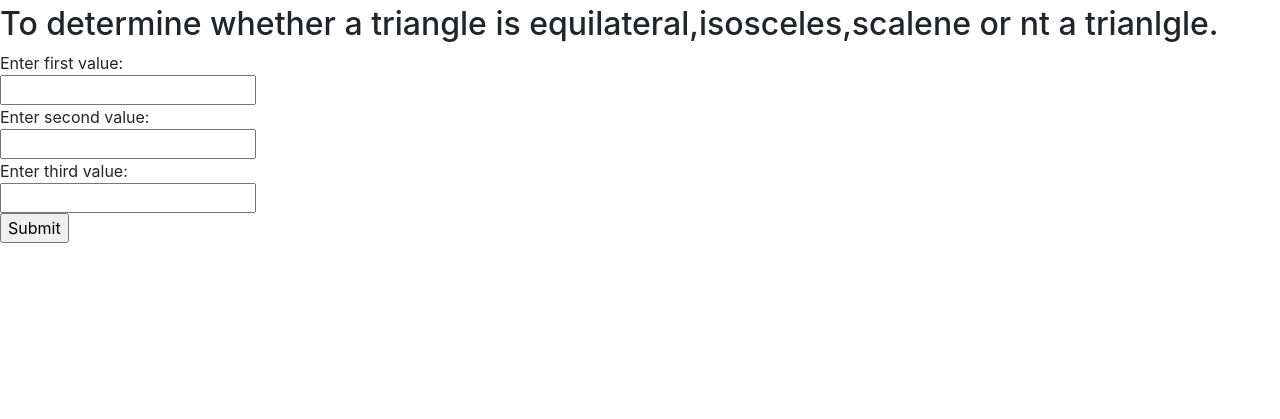
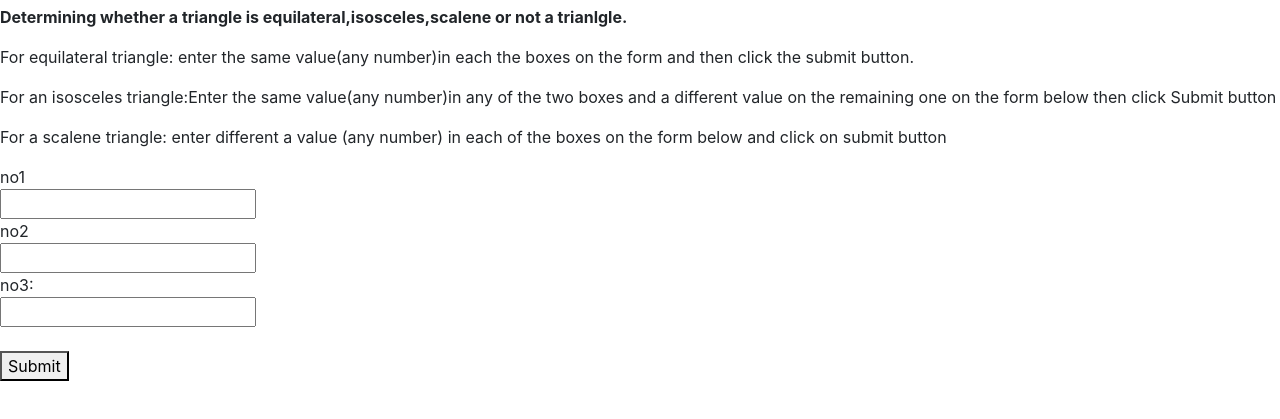
Before and after one commit to Eccie-K/T-TRACKER, a plain HTML site: page index.html in a window 1280 px wide. Shown: the part 51-470 px from the top of the page. Drawn offline with Linux system fonts and the light colour scheme; files that its build step writes are made by us from their sources.

Commit message:
added js.html

```diff
--- a/index.html
+++ b/index.html
@@ -3,23 +3,48 @@
 
 <head>
   <meta charset="utf-8">
-  <title>Bootstrap</title>
+  <title>triangletracker</title>
   <link href="css/styles.css" rel="stylesheet" type="text/css">
   <link href="css/bootstrap.css" rel="stylesheet" type="text/css">
+  <link rel="stylesheet" href="js/script.js">
 </head>
 
 <body>
   <h1>TRIANGLE TRACKER</h1>
-  <h2>To determine whether a triangle is equilateral,isosceles,scalene or nt a trianlgle.</h2>
+  <p><b>Determining whether a triangle is equilateral,isosceles,scalene or not a trianlgle.</b></p>
+
+  <p>For equilateral triangle: enter the same value(any number)in each the boxes on the form and then click the submit button.</p>
+  <p>For an isosceles triangle:Enter the same value(any number)in any of the two boxes and a different value on the remaining one on the form below then click Submit button</p>
+  <p>For a scalene triangle: enter different a value (any number) in each of the boxes on the form below and click on submit button</p>
   <form>
-    Enter first value:<br>
-    <input type="number" value="Firstvalue"><br>
-    Enter second value:<br>
-    <input type="number" value="Secondvalue"><br>
-    Enter third value:<br>
-    <input type="number" value="Thirdvalue"><br>
-    <input type="submit" value="Submit">
+      no1<br>
+    <input type="no1" name="firstname" value="" id="no1">
+    <br>
+    no2<br>
+    <input type="no2" name="firstname" value="" id="no2">
+    <br>
+      no3:<br>
+    <input type="no3" name="lastname" value="" id="no3">
+    <br>
+    <br>
+  <button onclick="myFunction()">Submit</button>
   </form>
+<script>
+  function myFunction(){
+var no1= parseInt(document.getElementById("no1").value);
+var no2= parseInt(document.getElementById("no2").value);
+var no3= parseInt(document.getElementById("no3").value);
+  if (no1===no2 && no2===no3 && no1===no3){
+    alert("EQUILATERAL TRIANGLE");
+  }
+  else if (no1 + no2<no3||no3 + no2<no1||no1 + no3<no2){
+  alert("NOT A TRIANGLE")
+}
+else if(no1 + no2>no3||no1 + no3>no2||no2+no3>no1){
+  alert("SCALENE TRIANGLE");
+}
+}
+</script>
 
 
 
```
Also changed, not shown: js/script.js (added).
